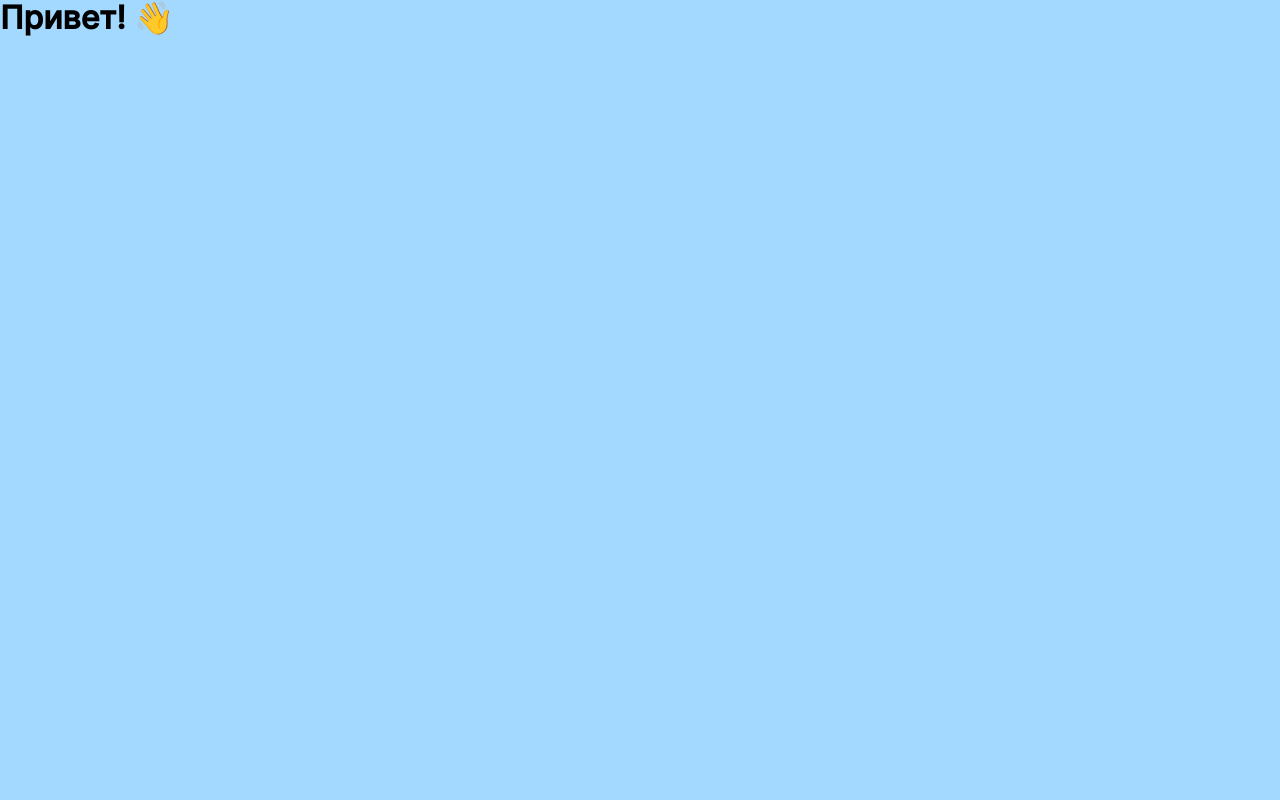
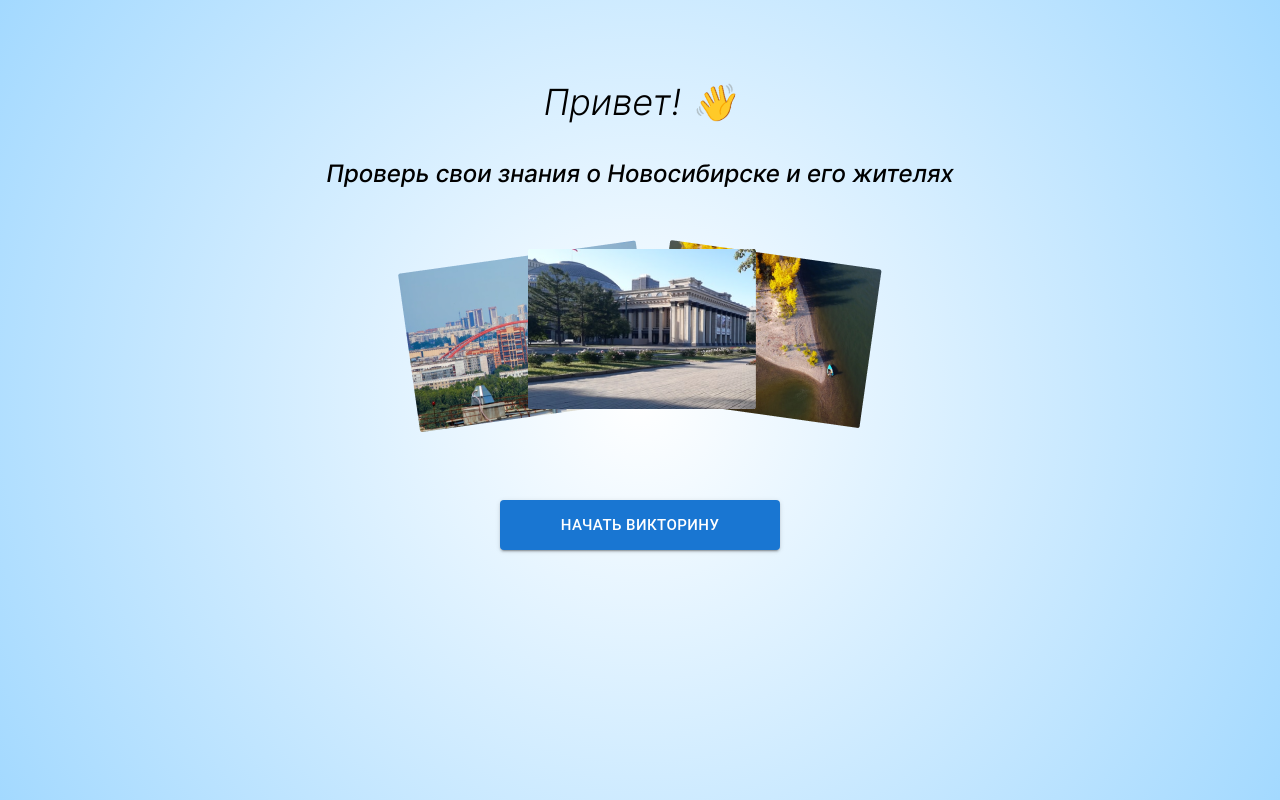
Before and after one commit to artcherenkov/quiz, a React (Create React App) app: page / in a window 1280 px wide. Built offline with nearby package versions, Linux system fonts and the light colour scheme.

Commit message:
feat: добавить стилизацию главной страницы

```diff
--- a/package.json
+++ b/package.json
@@ -3,6 +3,10 @@
   "version": "0.1.0",
   "private": true,
   "dependencies": {
+    "@emotion/react": "11.7.1",
+    "@emotion/styled": "11.6.0",
+    "@mui/material": "5.2.8",
+    "@mui/styled-engine-sc": "5.1.0",
     "@types/node": "^16.11.19",
     "@types/react": "^17.0.38",
     "@types/react-dom": "^17.0.11",
--- a/public/index.html
+++ b/public/index.html
@@ -3,6 +3,7 @@
   <head>
     <meta charset="utf-8" />
     <meta name="viewport" content="width=device-width, initial-scale=1" />
+    <meta name="theme-color" content="#a3d9ff">
     <title>Викторина</title>
   </head>
   <body>
--- a/src/index.css
+++ b/src/index.css
@@ -10,5 +10,23 @@ html {
 
 body {
   margin: 0;
+  height: 100vh;
+  background: radial-gradient(
+    circle,
+    rgba(255, 255, 255, 1) 0%,
+    rgba(163, 217, 255, 1) 100%
+  );
   font-family: "Inter", "Verdana", sans-serif;
 }
+
+* {
+  margin: 0;
+}
+
+h1,
+h2,
+h3,
+h4,
+p {
+  margin: 0;
+}
--- a/src/index.tsx
+++ b/src/index.tsx
@@ -4,9 +4,9 @@ import { BrowserRouter } from "react-router-dom";
 
 import App from "./components/App";
 
+import "./vendor/normalize.css";
+import "./vendor/fonts.css";
 import "./index.css";
-import "./vendor/fonts.css";
-import "./vendor/normalize.css";
 
 ReactDOM.render(
   <React.StrictMode>
--- a/src/pages/MainPage/MainPage.styled.ts
+++ b/src/pages/MainPage/MainPage.styled.ts
@@ -1,11 +1,53 @@
 import styled from "styled-components";
+import bg from "../../images/nsk.png";
+import Button from "@mui/material/Button";
 
 export const Root = styled.section`
   width: 100%;
-  height: 100vh;
-  background-color: #a3d9ff;
+  padding-top: 30px;
+`;
+
+export const Content = styled.div`
+  padding: 0 30px;
 `;
 
 export const Title = styled.h1`
-  margin: 0;
+  font-style: italic;
+  font-weight: 300;
+  font-size: 36px;
+  line-height: 44px;
+  text-align: center;
+  margin-top: 50px;
+  margin-bottom: 36px;
 `;
+
+export const Subtitle = styled.p`
+  font-style: italic;
+  font-weight: 500;
+  font-size: 24px;
+  line-height: 28px;
+  text-align: center;
+  margin-bottom: 48px;
+`;
+
+export const ImageContainer = styled.div`
+  height: 200px;
+  width: 100%;
+  display: flex;
+
+  background: url(${bg}) no-repeat center;
+  margin-bottom: 64px;
+`;
+
+export const SubmitContainer = styled.div`
+  display: flex;
+  justify-content: center;
+`;
+
+export const Submit = styled(Button)`
+  width: 280px;
+
+  && {
+    padding: 12px 0;
+  }
+`;
--- a/src/pages/MainPage/MainPage.tsx
+++ b/src/pages/MainPage/MainPage.tsx
@@ -1,9 +1,27 @@
+import { useNavigate } from "react-router-dom";
 import * as Styled from "./MainPage.styled";
 
-const MainPage = () => (
-  <Styled.Root>
-    <Styled.Title>Привет! 👋</Styled.Title>
-  </Styled.Root>
-);
+const MainPage = () => {
+  const navigate = useNavigate();
+
+  const onSubmit = () => navigate("/quiz");
+
+  return (
+    <Styled.Root>
+      <Styled.Content>
+        <Styled.Title>Привет! 👋</Styled.Title>
+        <Styled.Subtitle>
+          Проверь свои знания о Новосибирске и его жителях
+        </Styled.Subtitle>
+      </Styled.Content>
+      <Styled.ImageContainer />
+      <Styled.SubmitContainer>
+        <Styled.Submit onClick={onSubmit} variant="contained" size="large">
+          Начать викторину
+        </Styled.Submit>
+      </Styled.SubmitContainer>
+    </Styled.Root>
+  );
+};
 
 export default MainPage;
--- a/tsconfig.json
+++ b/tsconfig.json
@@ -16,5 +16,5 @@
     "noEmit": true,
     "jsx": "react-jsx"
   },
-  "include": ["src"]
+  "include": ["src", "src/.d.ts"]
 }
```
Also changed, not shown: src/.d.ts (added), src/images/nsk.png (added), 1 other file (tests, documents, lock files or other folders).
